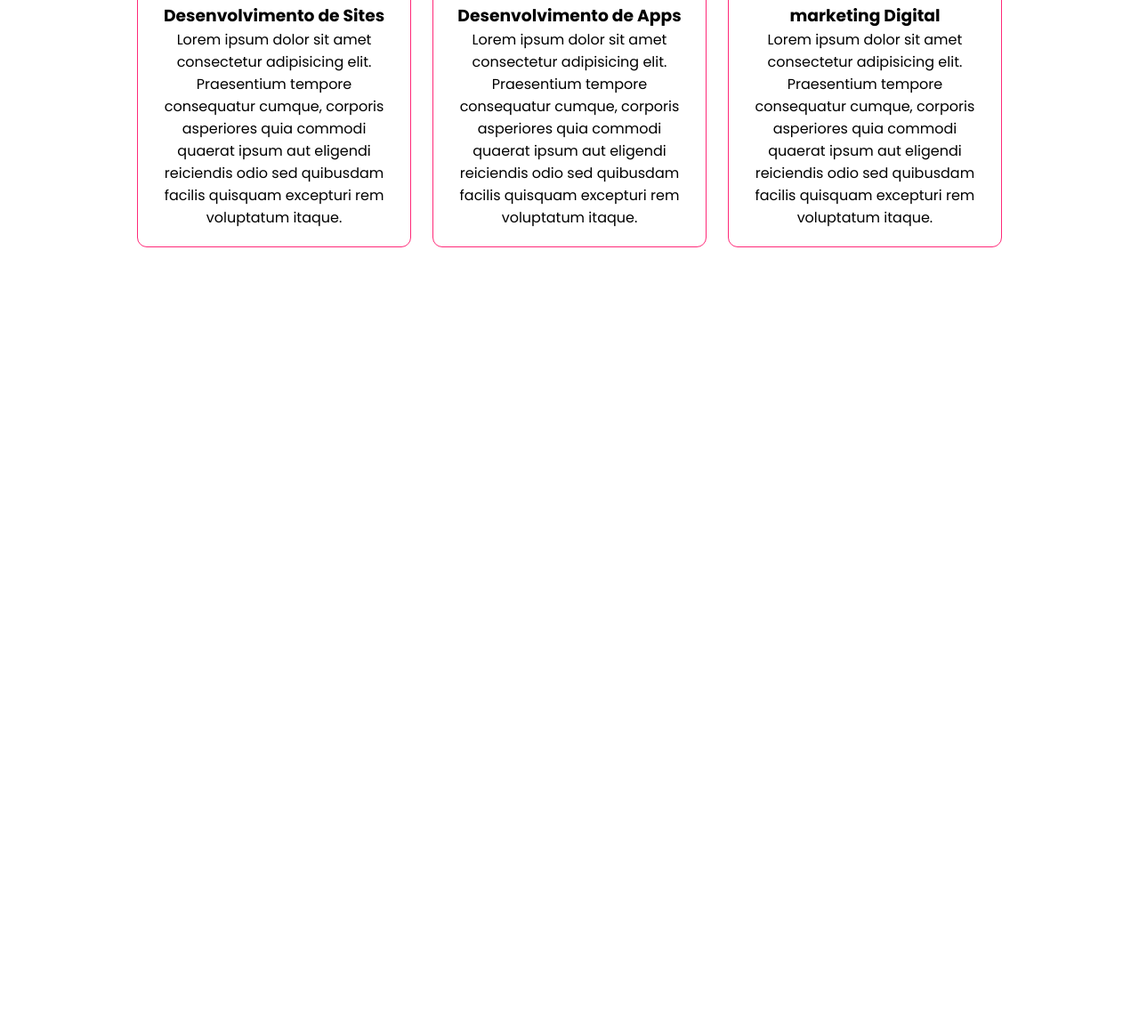
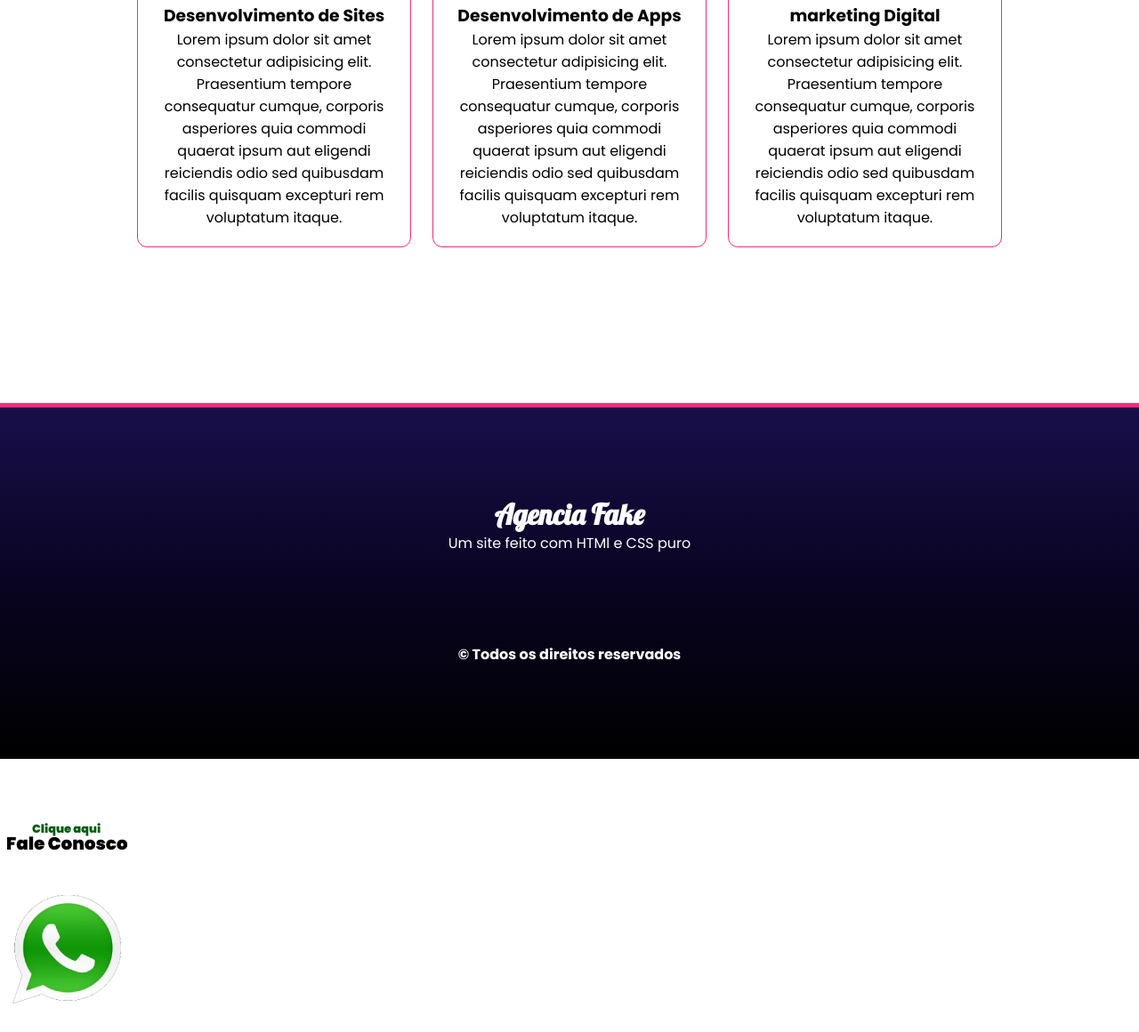
Before and after one commit to Dyego27/SITE, a plain HTML site: page index.html in a window 1280 px wide. Shown: the part 1355-2515 px from the top of the page at 89% size. Before the commit the page ends 1708 px from the top, so only its background shows below. Drawn offline with Linux system fonts and the light colour scheme.

Commit message:
footer pronto

```diff
--- a/index.html
+++ b/index.html
@@ -67,5 +67,13 @@
             </div>
         </div>
     </section>
+    <footer>
+        <div class="logo_rodape">
+            <h1 class="agencia">Agencia Fake</h1>
+            <p>Um site feito com HTMl e CSS puro</p>
+        </div>
+        <b>© Todos os direitos reservados</b>
+    </footer>
+    <img src="img/whats.png" alt="" class="whats">
 </body>
 </html>
--- a/style.css
+++ b/style.css
@@ -142,3 +142,24 @@ section h2{
 .card:hover .texto-oculto{
     display: block;
 }
+footer{
+    margin-top: 100px;
+    height: 400px;
+    background-image:linear-gradient(180deg,#180F4A,#090422,black);
+    text-align: center;
+    border-top: 5px solid #ff2978;
+}
+.logo_rodape{
+    padding: 100px;
+}
+.logo_rodape p{
+    color: white;
+}
+.agencia{
+    font-family: "Lobster",cursive;
+    color: white;
+    font-size: 32px;
+}
+b{
+    color: white;
+}
```
